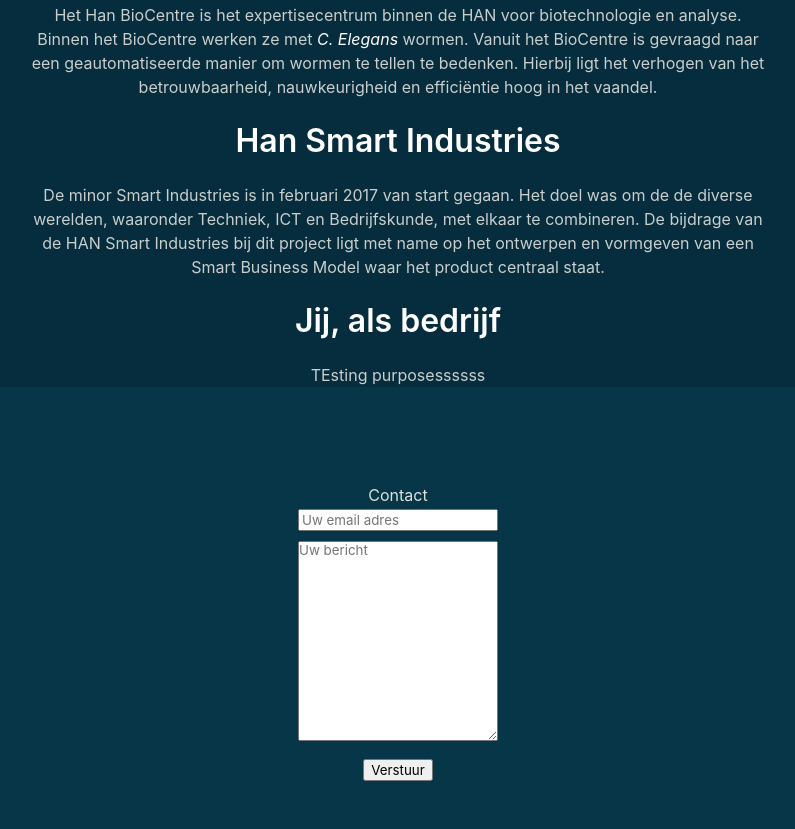
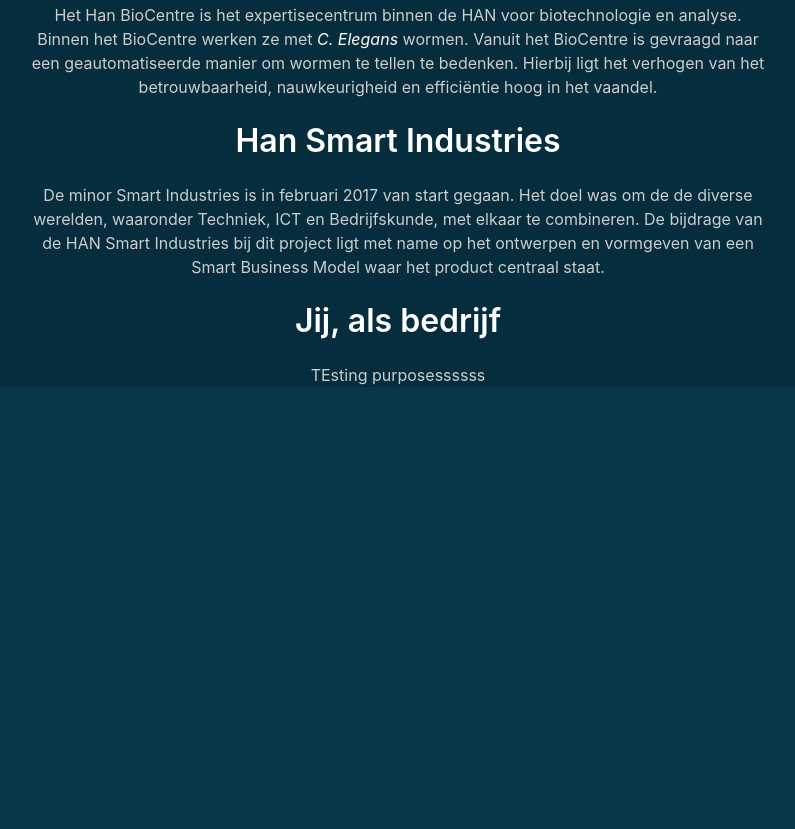
Before and after one commit to luukgeurts/HAN, a plain HTML site: page index.html in a window 1280 px wide. Shown: the part 1420-2249 px from the top of the page, without its empty margins (242-1037 px from the left). After the commit the page ends 1855 px from the top, so only its background shows below. Drawn offline with nearby package versions, Linux system fonts and the light colour scheme; a script that the page names is missing.

Commit message:
contactformulier verplaatst

```diff
--- a/index.html
+++ b/index.html
@@ -145,20 +145,6 @@
   				<p> TEsting purposessssss</p>
 
   		</div>
-  		</section>
-  		<section id="Contact">
-  		  <div class="has-text-centered">
-  			<h1> Contact </h1>
-  			  <form method="POST" action="https://formspree.io/msibiocentre@gmail.com">
-  				<input type="email" name="email" placeholder="Uw email adres" style="width: 200px;">
-  				<br>
-
-  				<textarea name="message" placeholder="Uw bericht" style="margin-top: 10px; margin-bottom: 10px; width: 200px; height: 200px;"></textarea>
-  				<br>
-  				<button type="submit">Verstuur</button>
-  			  </form>
-  		  </div>
-  		</section>
 
 
 		<!-- JavaScript is required for the dropdown menu -->
--- a/menuBar.html
+++ b/menuBar.html
@@ -56,7 +56,7 @@
 						<a href="">Aanbeveling</a>
 						</div>
 				</div>
-				<a class="nav-item" href="#social">Contact</a>
+				<a class="nav-item" href="#contact">Contact</a>
 			</div>
 
 			<!-- This "nav-toggle" hamburger menu is only visible on mobile -->
```
Also changed, not shown: Markt_Segmentatie.html (+2 -3 lines), about.html (+21 -4 lines), 3 other files.
